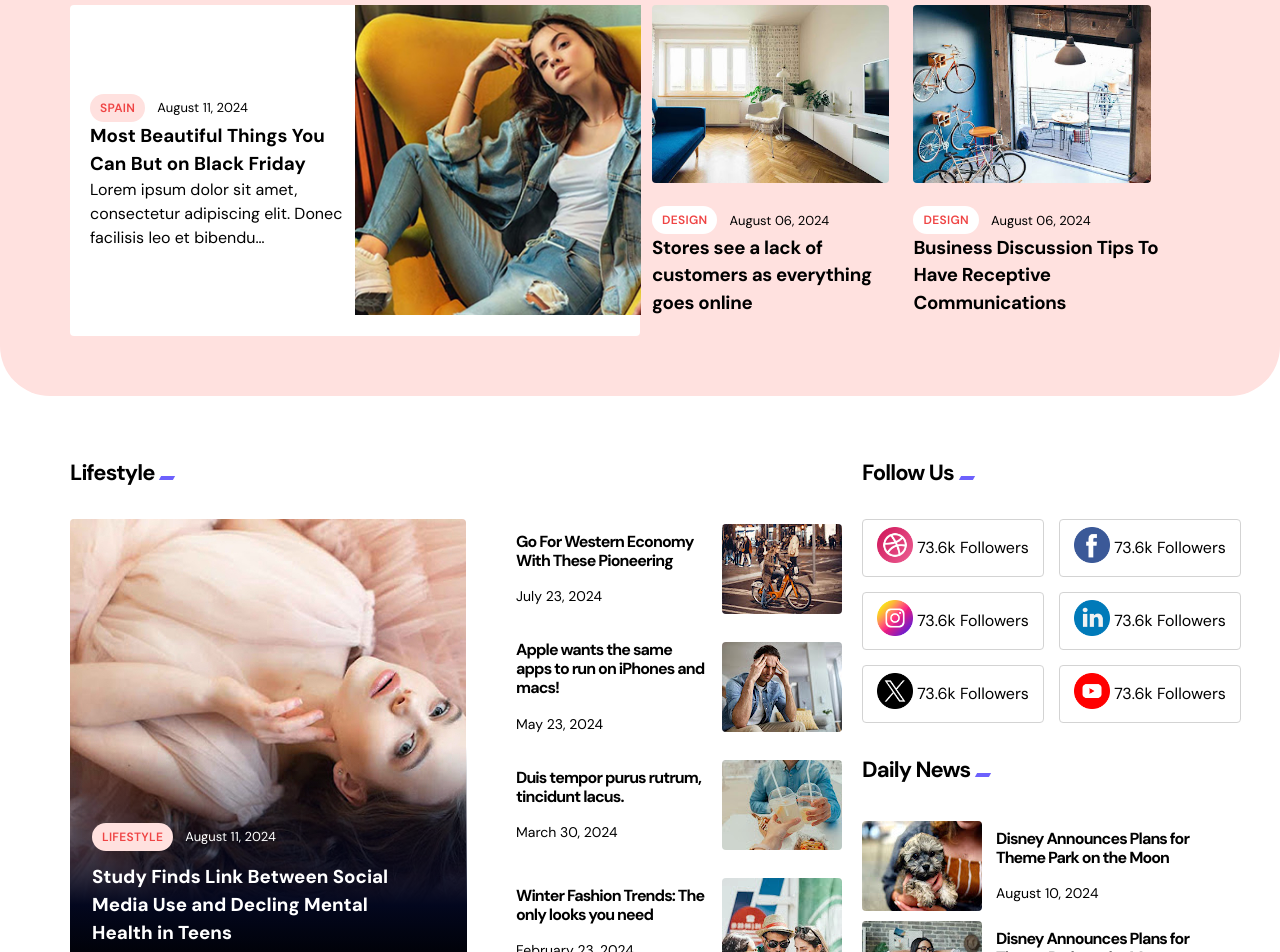
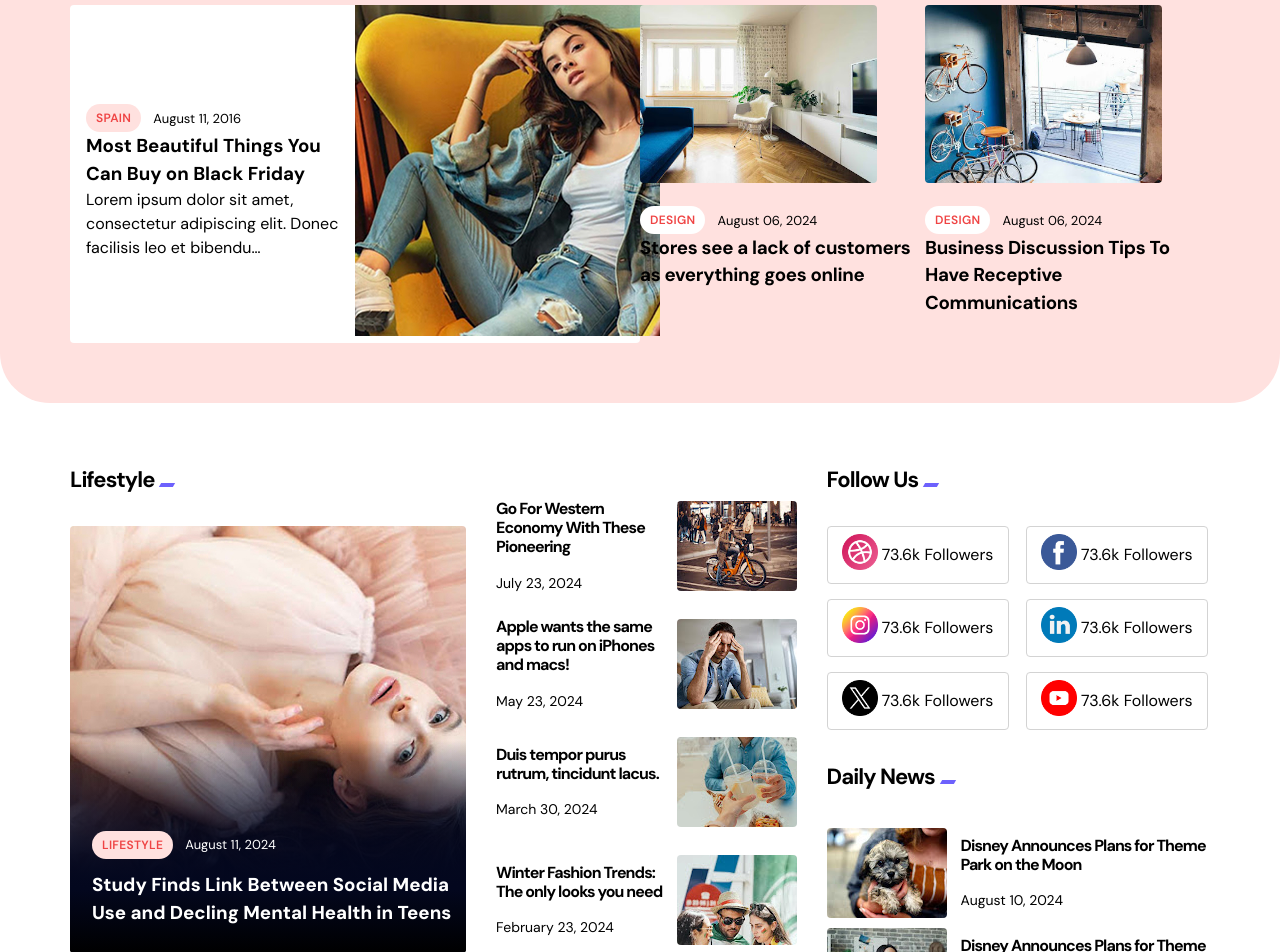
Before and after one commit to davidcharlas/Morena, a React (Vite) app: page / in a window 1280 px wide. Shown: the part 1120-2072 px from the top of the page. Built offline with nearby package versions, Linux system fonts and the light colour scheme.

Commit message:
18-Feb-2026 | last

```diff
--- a/src/blog-section.css
+++ b/src/blog-section.css
@@ -8,6 +8,10 @@
   justify-content: center;
   column-gap: 30px;
   position: relative;
+}
+.hzz{
+  display: flex;
+  justify-content: space-between;
 }
 .editors-left-card{
   position: relative;
@@ -42,21 +46,13 @@
   line-height: 1.3;
 }
 .editor-right-blog{
-  width: 50%;
-  height: 100%;
-  /* background-color: blue; */
+  position: relative;
   display: flex;
-  position: relative;
+  flex-wrap: wrap;
+  gap: 20px;
+  justify-content: center;
 }
-/* .editors-left-card .leftside{
-  width: 50%;
-  height: 100%;
-} */
-/* .rightside{
-  position: absolute;
-  top: 0;
-  right: 0;
-} */
+
 .left-card-img img{
   object-fit: cover;
   border-radius: 0 4px 4px 0;
@@ -84,5 +80,6 @@
 
   .editor-section{
     background-color: #fff !important;
+    border-radius: 0;
   }
 }
--- a/src/component/BlogSection.jsx
+++ b/src/component/BlogSection.jsx
@@ -13,35 +13,48 @@ export default function BlogSection() {
     ]
     return (
         <section className="editor-section container-fluid">
-            <div className="container row p-0 gx-4 eleven">
-                <div className="editors-left-card col-6">
+            <div className="container p-0 gx-4 eleven">
+                <div className="row g-0">
+
+                    {/* LEFT FEATURED CARD */}
+                    <div className="editors-left-card col-12 col-lg-6 px-0">
                         <article>
-                        <div className="hzz row g-0 overflow-hidden rounded flex-sm-column flex-lg-row">
+                            <div className="hzz row g-0 overflow-hidden rounded flex-row">
 
-                            {/* Text - drives the height */}
-                            <div className="col-6 d-flex flex-column justify-content-center p-2">
-                                <div className="menu-card-meta"><span>spain</span> August 11, 2024</div>
-                                <h3 className="hover-border-bottom">Most Beautiful Things You Can But on Black Friday</h3>
+                                {/* TEXT - order-2 on mobile (below image), order-1 on desktop (left) */}
+                                <div className="col-6 d-flex flex-column justify-content-center p-3 order-2 order-lg-1">
+                                    <div className="menu-card-meta">
+                                        <span>spain</span> August 11, 2016
+                                    </div>
+                                    <h3 className="hover-border-bottom">Most Beautiful Things You Can Buy on Black Friday</h3>
                                     <p>Lorem ipsum dolor sit amet, consectetur adipiscing elit. Donec facilisis leo et bibendu…</p>
                                 </div>
 
-                            {/* Image - stretches to match text height */}
-                            <div className="col-6 p-0">
+                                {/* IMAGE - order-1 on mobile (above text), order-2 on desktop (right) */}
+                                <div className="col-12 col-sm-6 p-0 order-1 order-lg-2">
                                     <img
                                         className="w-100 h-100"
                                         src="/imgs/editor-1.jpg"
                                         alt="img"
-                                    style={{ objectFit: 'cover', width: '286px', height: '310px'}}
+                                        style={{ objectFit: 'cover', minHeight: '260px' }}
                                     />
                                 </div>
 
                             </div>
                         </article>
                     </div>
-                <div className="editor-right-blog col-lg-6">
+
+                    {/* RIGHT ARTICLES - each gets col-6 so they sit side by side on desktop */}
+                    <div className="col-12 col-lg-6">
+                        <div className="row g-0">
                             {articleArray.map((item, index) => (
-                        <Article key={index} img={item.img} title={item.title} />
+                                <div className="editor-right-blog col-12 col-sm-6" key={index}>
+                                    <Article img={item.img} title={item.title} />
+                                </div>
                             ))}
+                        </div>
+                    </div>
+
                 </div>
             </div>
         </section>
--- a/src/component/Footer.jsx
+++ b/src/component/Footer.jsx
@@ -2,7 +2,7 @@ import React from 'react'
 
 export default function Footer() {
     return (
-        <div className='footer container d-flex flex-column flex-md-row justify-content-around align-items-center'>
+        <div className='footer container d-flex flex-column flex-md-row justify-content-around align-items-center' style={{gap: '10px'}}>
             <div className="social-icons">
                 <a className='svgs' href="">
                     <svg className='svg-icon' fill="#000000" width="22px" height="22px" viewBox="0 0 24 24" xmlns="http://www.w3.org/2000/svg">
--- a/src/component/LifeStyle.jsx
+++ b/src/component/LifeStyle.jsx
@@ -40,9 +40,11 @@ export default function LifeStyle() {
             <div>
                 <div><SectionTitle title={"Lifestyle"} /></div>
                 <div style={{ display: 'flex' }}>
-                    <div className="life-style-container d-flex flex-xl-row flex-sm-column">
-                        <div>
-                            <img src="/imgs/life-style-1.jpg" alt="" />
+                    <div className=" d-flex flex-column flex-xl-row flex-sm-column">
+                        <div className='life-style-container'>
+                            <div className="overlay">
+                                <img src="/imgs/life-style-1.jpg" alt="" style={{objectFit: 'cover'}} />
+                            </div>
                             <div className="life-style-1-content">
                                 <div style={{ color: "white" }} className="menu-card-meta"><span>Lifestyle</span> August 11, 2024</div>
                                 <h3 className="hover-border-bottom">Study Finds Link Between Social Media Use and Decling Mental Health in Teens</h3>
--- a/src/gallery.css
+++ b/src/gallery.css
@@ -13,6 +13,7 @@
 }
 
 .gallery-overlay {
+    height: 42%;
     position: absolute;
     bottom: 0;
     padding: 60px 25px 25px;
@@ -38,7 +39,7 @@
 
 .gallery-overlay h3 {
     color: white;
-    font-size: 38px;
+    font-size: 4vw;
     width: 90%;
     line-height: 1.2 !important;
     margin-top: 26px;
@@ -47,6 +48,7 @@
 .gallery-thumbnail img {
     border-radius: 4px;
     width: 100%;
+    height: 100%;
 }
 .gallery-gradient{
     width: 406px;
@@ -56,7 +58,7 @@
 }
 .sl-cont{
     box-sizing: border-box;
-    width: 380px;
+    width: 390px;
     height: 570px;
     overflow: hidden;
     background-color: #03071e;
--- a/src/index.css
+++ b/src/index.css
@@ -670,15 +670,10 @@ ul.menu-dropdown {
   color: var(--secondaryColor);
 }
 
-.editor-right-blog {
-  display: flex;
-  justify-content: space-between;
-}
-
 .article-post {
   /* background-color: red; */
   max-width: 290px;
-  height: 331px;
+  height: 328px;
 }
 
 .article-post img {
@@ -698,15 +693,15 @@ section.lifestyle {
   margin-top: 60px;
   /* display: grid;
   grid-template-columns: minmax(0, 2fr) minmax(0, 1fr); */
-  gap: 20px;
+  gap: 30px;
   align-items: start;
 }
 
 .life-style-container {
   position: relative;
-  display: grid;
+  /* display: grid;
   grid-template-columns: minmax(0, 1fr) minmax(0, 1fr);
-  gap: 20px;
+  gap: 20px; */
   margin-top: 30px;
 }
 
@@ -726,7 +721,7 @@ section.lifestyle {
   position: absolute;
   bottom: 0;
   left: 0;
-  width: 397px;
+  width: 100%;
   height: 50%;
   background: linear-gradient(to top, #000 0, #03071e 30%, rgba(0, 0, 0, 0) 100%);
   z-index: 1;
@@ -739,12 +734,12 @@ section.lifestyle {
   position: absolute;
   bottom: 26px;
   left: 22px;
-  z-index: 2;
+  z-index: 3;
 }
 
 .life-style-1-content h3 {
   color: white;
-  width: 43%;
+  /* width: 43%; */
   padding-top: 12px;
   font-weight: 800;
   display: block;
@@ -859,8 +854,9 @@ section.lifestyle {
   padding-top: 20px;
   margin-bottom: 30px;
   display: grid;
-  grid-template-columns: repeat(auto-fit, minmax(255px, 1fr));
+  grid-template-columns: repeat(auto-fit, minmax(228px, 1fr));
   gap: 20px;
+  justify-items: center;
 }
 
 /* .vertical-links {
@@ -878,7 +874,6 @@ section.lifestyle {
   margin-top: 30px;
 }
 
-
 .travel-title {
   margin-top: 50px;
   margin-bottom: 30px;
@@ -886,8 +881,9 @@ section.lifestyle {
 
 .travel-news-container {
   display: grid;
-  grid-template-columns: repeat(3, 1fr);
-  gap: 30px;
+  grid-template-columns: repeat(auto-fit, minmax(228px, 1fr));
+  gap: 20px;
+  justify-items: center;
 }
 
 .category-tag {
@@ -955,6 +951,7 @@ section.gallery {
   display: grid;
   grid-template-columns: repeat(auto-fit, minmax(255px, 1fr));
   gap: 20px;
+  justify-items: center;
 }
 
 .sponsored {
@@ -1115,12 +1112,13 @@ hr {
   flex: 0 0 auto !important;
 }
 
-@media (max-width: 1199px){
+@media (max-width: 1199px) {
   /* .eleven{
     display: grid;
     grid-template-columns: 1fr 1fr;
   } */
 }
+
 /* Responsive for Tablets....*/
 @media (max-width: 768px) {
   .slider-container {
@@ -1142,3 +1140,26 @@ hr {
     height: 28px;
   }
 }
+
+@media (max-width: 576px) {
+  .life-style-container {
+    flex-direction: column;
+  }
+}
+
+.overlay {
+  position: relative;
+}
+
+.overlay::after {
+  content: '';
+  position: absolute;
+  bottom: 0;
+  left: 0;
+  width: 100%;
+  height: 50%;
+  background: linear-gradient(to top, #000 0, #03071e 30%, rgba(0, 0, 0, 0) 100%);
+  z-index: 1;
+  pointer-events: none;
+  border-radius: 4px;
+}
--- a/src/recentpost.css
+++ b/src/recentpost.css
@@ -1,15 +1,16 @@
 .recent-post {
   display: grid;
-  grid-template-columns: repeat(auto-fit, minmax(420px, 1fr)); /* Two columns, not rows */
+  grid-template-columns: repeat(auto-fit, minmax(346px, 1fr));
   gap: 20px;
   /* margin-left: 50px; */
+  justify-items: center;
 }
 
 .recent-post-card {
   display: flex;
   flex-direction: column;
   gap: 12px;
-  width: 397px;
+  width: 346px;
 }
 
 .recent-post-card img {
```
Lines whose indentation alone changed are shown as unchanged.
